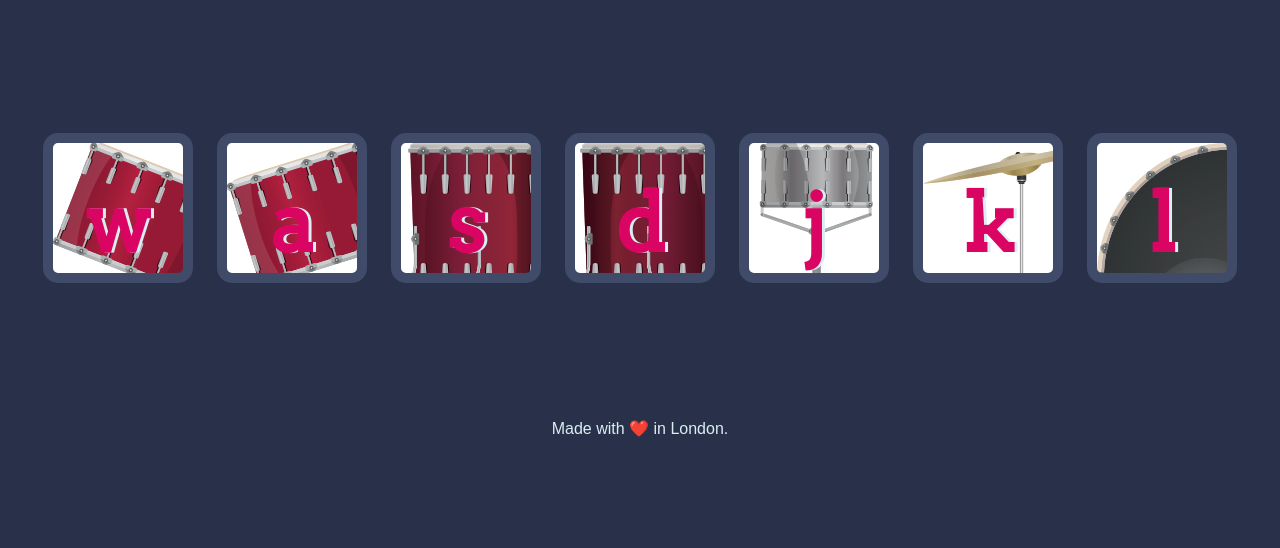
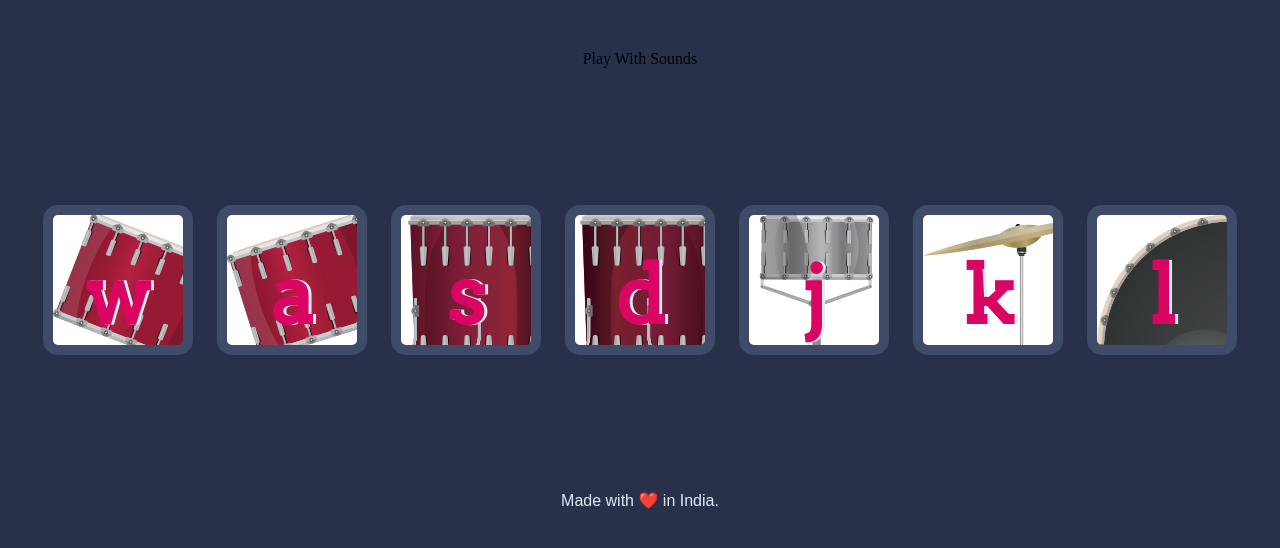
Before and after one commit to gangadhar195/Drum-Kit, a plain HTML site: page index.html in a window 1280 px wide. Shown: the part 156-704 px from the top of the page. Drawn offline with Linux system fonts and the light colour scheme.

Commit message:
Text change

```diff
--- a/index.html
+++ b/index.html
@@ -11,6 +11,7 @@
 <body>
 
   <h1 id="title">Drum 🥁 Kit</h1>
+  <p>Play With Sounds</p>
   <div class="set">
     <button class="w drum">w</button>
     <button class="a drum">a</button>
@@ -22,7 +23,7 @@
   </div>
 
   <footer>
-    Made with ❤️ in London.
+    Made with ❤️ in India.
   </footer>
 </body>
 <script src="index.js"></script>
```
